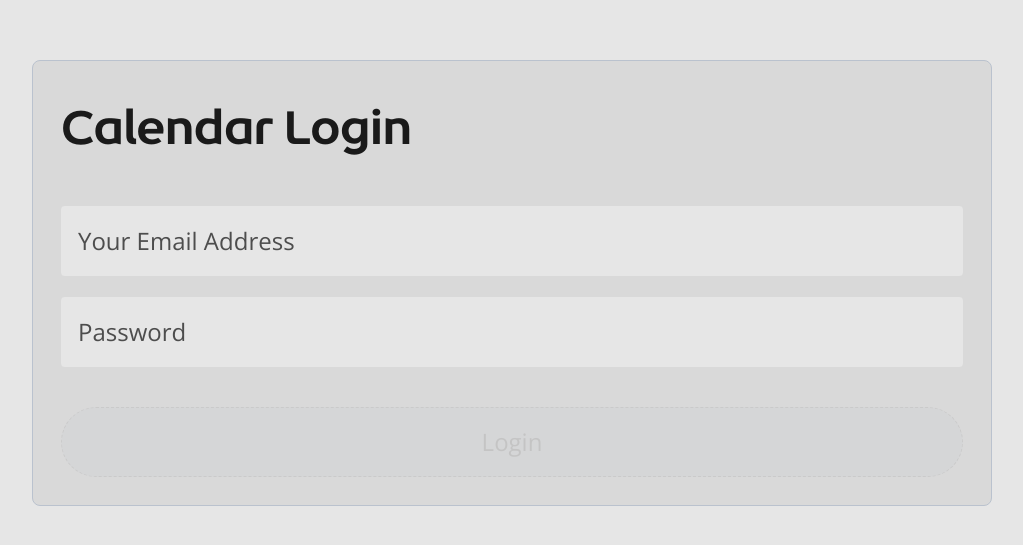
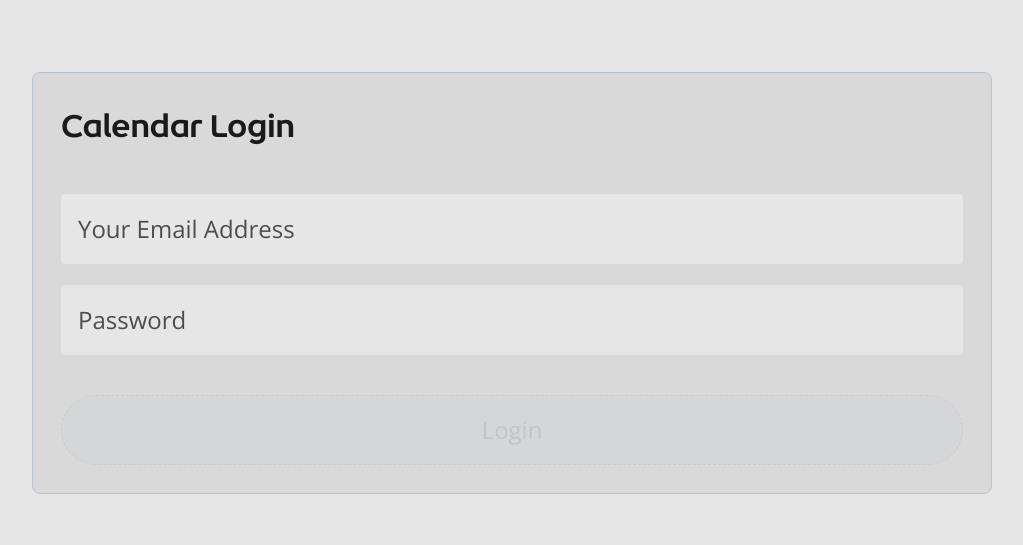
Before and after one commit to HarrisonBaghurst/dating-app, a Next.js app: page /login in a window 1280 px wide. Shown: the part 117-662 px from the top of the page, without its empty margins (128-1151 px from the left). Built offline with nearby package versions, Linux system fonts and the light colour scheme; no server answers.

Commit message:
updated login form title size

```diff
--- a/components/LoginForm.tsx
+++ b/components/LoginForm.tsx
@@ -47,7 +47,7 @@ const LoginForm = () => {
             w-[75%]
             2xl:w-[35%]
             '>
-                <h1 className='title-large font-enorm'>
+                <h1 className='title-small font-enorm'>
                     Calendar Login
                 </h1>
                 <div className='flex flex-col gap-[var(--gap-small)]'>
```
